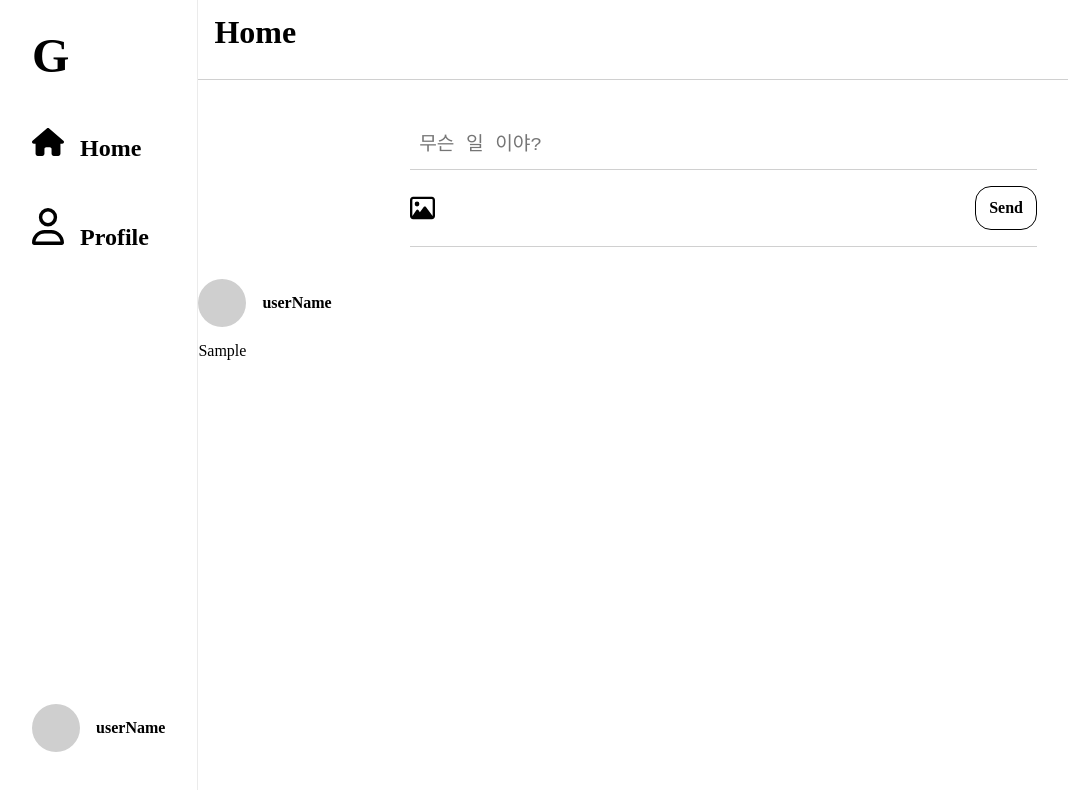
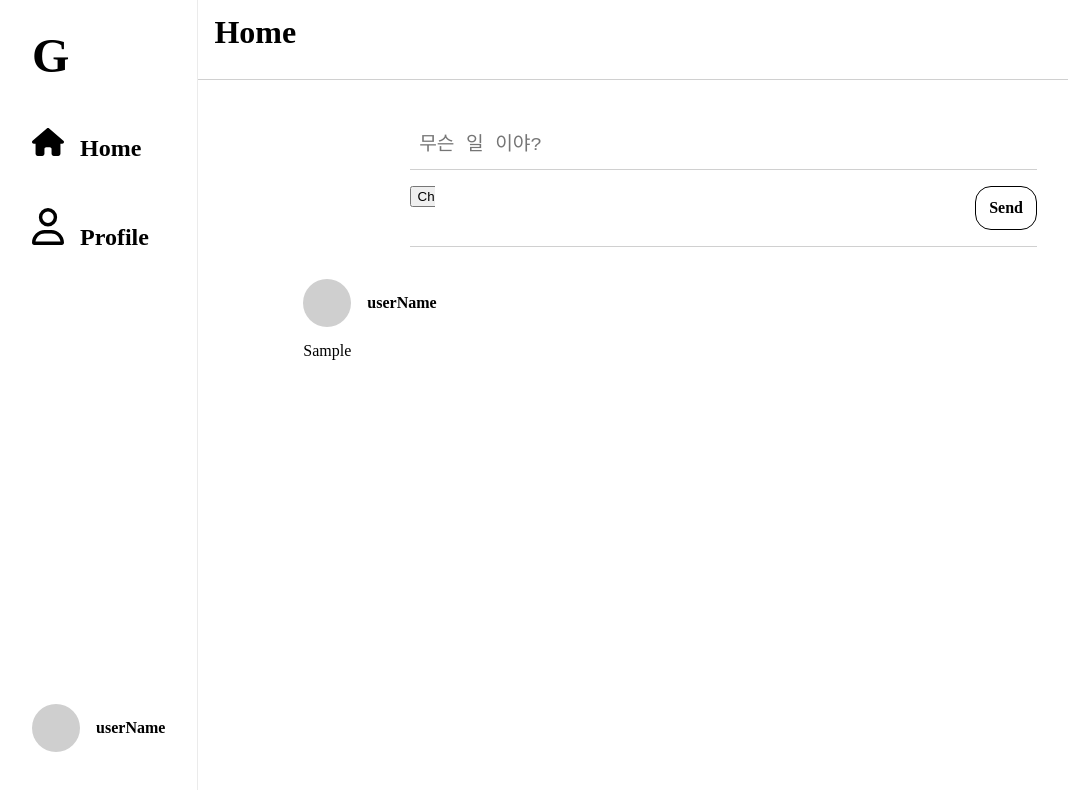
Before and after one commit to chanyangpraise/portfolioFrontend, a React (Vite) app: page / in a window 1280 px wide. Both pictures are taken after typing "Sample" into the empty fields and a click on the button "Send". Shown: the top 790 px of the page, without its empty margins (32-1100 px from the left). Built offline with nearby package versions, Linux system fonts and the light colour scheme.

Commit message:
프로젝트 3일차

```diff
--- a/src/Routers/RightMain.css
+++ b/src/Routers/RightMain.css
@@ -35,6 +35,12 @@
   overflow: hidden;
 }
 
+.main_input_img {
+  position: relative;
+  left: 50%;
+  transform: translateX(-50%);
+}
+
 .main_input::placeholder {
   font-size: 1.2rem;
 }
@@ -61,3 +67,9 @@
   cursor: pointer;
   font-weight: bold;
 }
+
+.main_post_wrap {
+  margin: 0 auto;
+  width: 80%;
+  line-break: auto;
+}
--- a/src/Routers/RightMain.jsx
+++ b/src/Routers/RightMain.jsx
@@ -5,32 +5,49 @@ import SideProfile from "../Components/SideProfile";
 
 function RightMain() {
   const textarea = useRef();
+  const imgbutton = useRef();
   const [text, setText] = useState();
   const [texts, setTexts] = useState([]);
+  const [img, setImg] = useState();
+  const [imgs, setImgs] = useState([]);
 
   const TextAdd = (event) => {
-    console.log(event.target.value);
     setText(event.target.value);
 
-    // textarea ResizeHeight
+    // textarea ResizeHeight //
     textarea.current.style.height = "auto"; //height 초기화
     textarea.current.style.height = textarea.current.scrollHeight + "px";
   };
 
+  // submit //
   const onSubmit = (event) => {
     // onSubmit 새로고침 안되게
     event.preventDefault();
     setText("");
+    setImg("");
     // Submit 했을때 textarea height 초기화
     textarea.current.style.height = "auto";
     // textarea의 값이 빈 값일때 Submit 안되게
     if (text === "") {
       return;
     }
-
+    // 배열에 담기
+    //
+    //
     //
     setTexts((current) => [text, ...current]);
     console.log(texts);
+    setImgs((current) => [imgs, ...current]);
+  };
+
+  // img add //
+  const ImgAdd = (e) => {
+    const reader = new FileReader();
+    reader.readAsDataURL(e.target.files[0]);
+    reader.onloadend = () => {
+      setImg(reader.result);
+    };
+    console.log(e.target.files[0]);
   };
 
   return (
@@ -49,17 +66,33 @@ function RightMain() {
             rows={1}
             value={text}
           />
+          <img src={img} onerror="this.style.display='none'" className="main_input_img" />
         </div>
         <div className="main_bottom_box">
-          <img src={imgButton} alt="imgButton" className="main_img_button" />
+          <input
+            src={imgButton}
+            type="file"
+            alt="imgButton"
+            className="main_img_button"
+            accept="image/*"
+            ref={imgbutton}
+            onChange={ImgAdd}
+          />
           <button className="main_send_button">Send</button>
         </div>
       </form>
-      <ul>
+      <ul className="main_post_wrap">
         {texts.map((v) => (
           <Fragment key={v}>
             <SideProfile />
-            <li>{v}</li>
+            <li style={{ wordBreak: "break-word" }}>
+              {v}
+              {imgs.map((v) => {
+                {
+                  v;
+                }
+              })}
+            </li>
           </Fragment>
         ))}
       </ul>
```
